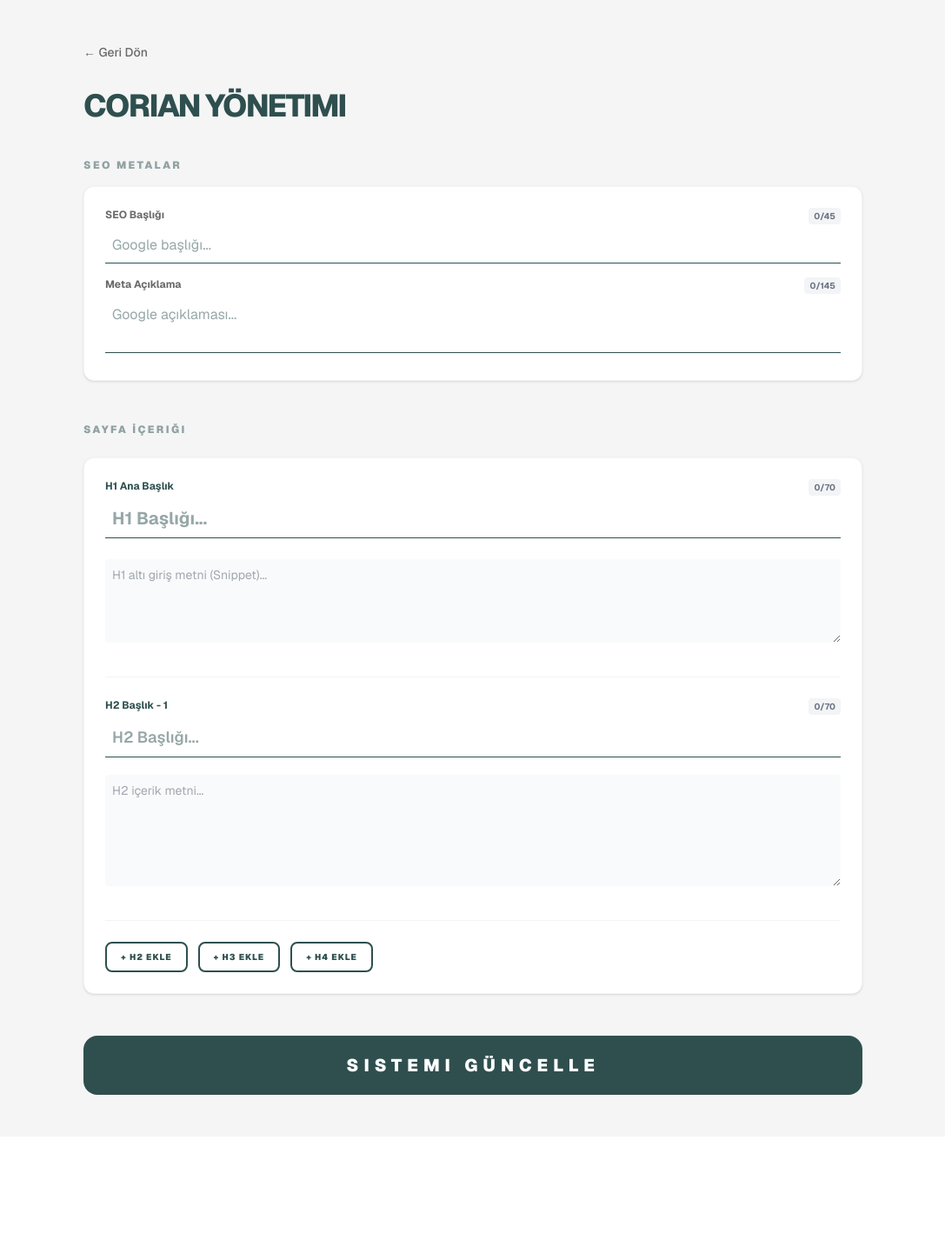
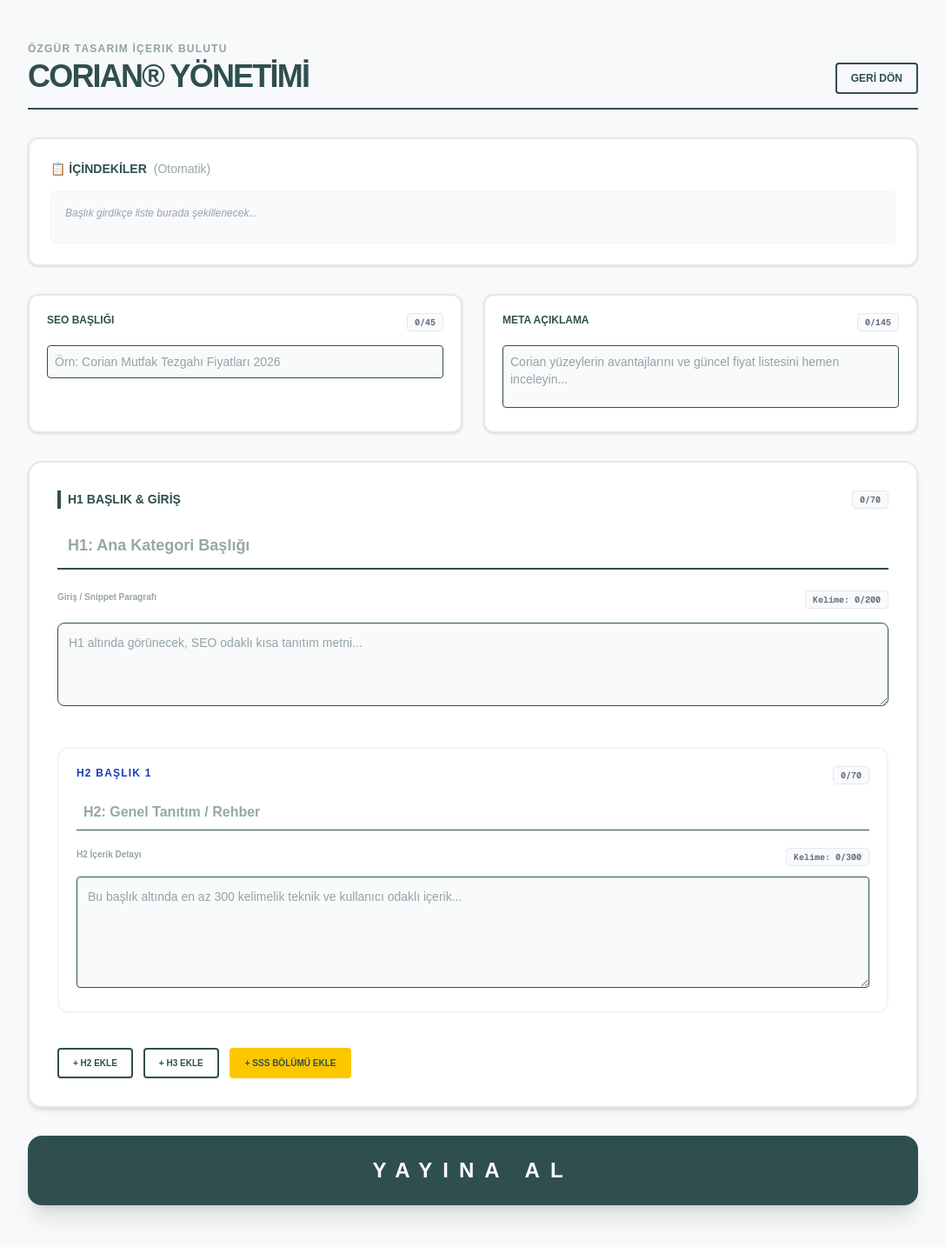
Before and after one commit to ozgurtasarimmobilya-create/my-admin-panel, a Next.js app: page /icerik-yonetimi/corian in a window 1280 px wide. Shown: the whole page at 87% size, without its empty margins (96-1183 px from the left). Before the commit the page ends 1307 px from the top, so only its background shows below. Built offline with nearby package versions, Linux system fonts and the light colour scheme.

Commit message:
sss eklendi, sayfa hatası giderildi ve çerçeveler netleşti

```diff
--- a/app/icerik-yonetimi/corian/page.tsx
+++ b/app/icerik-yonetimi/corian/page.tsx
@@ -1,10 +1,10 @@
 'use client';
 
-import { useState } from 'react';
+import { useState, useMemo } from 'react';
 import Link from 'next/link';
 
-// Hata almamak için veri yapısını tanımlıyoruz
 interface ContentItem {
+  id: string;
   t: string;
   c: string;
 }
@@ -12,90 +12,124 @@
 export default function CorianPanel() {
   const [title, setTitle] = useState('');
   const [desc, setDesc] = useState('');
-  const [h1, setH1] = useState<ContentItem>({ t: '', c: '' });
-  const [h2List, setH2List] = useState<ContentItem[]>([{ t: '', c: '' }]);
+  const [h1, setH1] = useState<ContentItem>({ id: 'h1', t: '', c: '' });
+  const [snippet, setSnippet] = useState<ContentItem>({ id: 'snip', t: '', c: '' });
+  const [h2List, setH2List] = useState<ContentItem[]>([{ id: 'h2-init', t: '', c: '' }]);
   const [h3List, setH3List] = useState<ContentItem[]>([]);
   const [h4List, setH4List] = useState<ContentItem[]>([]);
+  const [sssList, setSssList] = useState<{id: string, q: string, a: string}[]>([]);
+  const [showSSS, setShowSSS] = useState(false);
 
-  const Counter = ({ current, limit }: { current: number, limit: number }) => (
-    <span className={`text-[10px] font-bold px-1.5 py-0.5 rounded ${current > limit ? 'bg-red-100 text-red-600' : 'bg-gray-100 text-gray-500'}`}>
-      {current}/{limit}
+  const getWordCount = (text: string) => text.trim() === '' ? 0 : text.trim().split(/\s+/).length;
+
+  const Counter = ({ current, limit, type = 'char' }: { current: number, limit: number, type?: 'char' | 'word' }) => (
+    <span className={`text-[10px] font-mono font-bold px-2 py-0.5 rounded border ${current > limit || (type === 'word' && current > 0 && current < limit) ? 'bg-red-50 text-red-600 border-red-200' : 'bg-gray-50 text-gray-500 border-gray-200'}`}>
+      {type === 'char' ? `${current}/${limit}` : `Kelime: ${current}/${limit}`}
     </span>
   );
 
+  const innerContents = useMemo(() => {
+    const items = [];
+    if (h1.t) items.push({ t: h1.t, l: 1 });
+    h2List.forEach(i => i.t && items.push({ t: i.t, l: 2 }));
+    h3List.forEach(i => i.t && items.push({ t: i.t, l: 3 }));
+    h4List.forEach(i => i.t && items.push({ t: i.t, l: 4 }));
+    return items;
+  }, [h1, h2List, h3List, h4List]);
+
   return (
-    <main className="min-h-screen bg-[#F5F5F5] p-12 font-sans text-left text-[#2F4F4F]">
-      <div className="max-w-4xl mx-auto">
-        <Link href="/icerik-yonetimi" className="text-[#696969] hover:text-[#2F4F4F] mb-8 inline-block text-sm font-medium">← Geri Dön</Link>
+    <main className="min-h-screen bg-[#F8F9FA] p-6 md:p-12 text-[#2F4F4F]">
+      <div className="max-w-5xl mx-auto space-y-8">
 
-        <h1 className="text-4xl font-extrabold mb-10 tracking-tighter uppercase">Corian Yönetimi</h1>
+        <div className="flex justify-between items-end border-b-2 border-[#2F4F4F] pb-4">
+          <div>
+            <p className="text-xs font-bold opacity-50 uppercase tracking-widest mb-1">Özgür Tasarım İçerik Bulutu</p>
+            <h1 className="text-4xl font-black tracking-tighter">CORIAN® YÖNETİMİ</h1>
+          </div>
+          <Link href="/icerik-yonetimi" className="text-xs font-bold border-2 border-[#2F4F4F] px-4 py-2 rounded hover:bg-[#2F4F4F] hover:text-white transition-all">GERİ DÖN</Link>
+        </div>
 
-        <div className="space-y-12">
-          {/* SEO SECTION */}
-          <section className="space-y-4">
-            <h2 className="text-xs font-black uppercase tracking-[0.2em] opacity-50">SEO Metalar</h2>
-            <div className="bg-white p-6 rounded-xl shadow-sm border border-gray-100 space-y-4">
-              <div>
-                <div className="flex justify-between mb-1"><label className="text-xs font-bold text-[#696969]">SEO Başlığı</label><Counter current={title.length} limit={45} /></div>
-                <input type="text" value={title} onChange={(e) => setTitle(e.target.value)} className="w-full p-2 border-b focus:border-[#2F4F4F] outline-none bg-transparent" placeholder="Google başlığı..." />
-              </div>
-              <div>
-                <div className="flex justify-between mb-1"><label className="text-xs font-bold text-[#696969]">Meta Açıklama</label><Counter current={desc.length} limit={145} /></div>
-                <textarea value={desc} onChange={(e) => setDesc(e.target.value)} className="w-full p-2 border-b focus:border-[#2F4F4F] outline-none bg-transparent h-16 resize-none" placeholder="Google açıklaması..." />
-              </div>
+        {/* OTOMATİK İÇİNDEKİLER */}
+        <section className="bg-white border-2 border-gray-200 rounded-xl p-6 shadow-sm">
+          <h2 className="text-sm font-black mb-4 flex items-center gap-2">📋 İÇİNDEKİLER <span className="font-normal opacity-50">(Otomatik)</span></h2>
+          <div className="bg-gray-50 p-4 rounded border border-gray-100 min-h-[60px]">
+            {innerContents.length === 0 ? <p className="text-xs italic text-gray-400">Başlık girdikçe liste burada şekillenecek...</p> :
+              <ul className="text-xs space-y-2">
+                {innerContents.map((c, i) => (
+                  <li key={i} style={{ paddingLeft: `${(c.l - 1) * 15}px` }} className={c.l === 1 ? "font-bold" : "opacity-70"}>
+                    {c.l > 1 && "— "} {c.t}
+                  </li>
+                ))}
+              </ul>
+            }
           </div>
         </section>
 
-          {/* CONTENT SECTION */}
-          <section className="space-y-6">
-            <h2 className="text-xs font-black uppercase tracking-[0.2em] opacity-50">Sayfa İçeriği</h2>
+        {/* SEO BÖLÜMÜ */}
+        <div className="grid md:grid-cols-2 gap-6">
+          <div className="bg-white border-2 border-gray-200 rounded-xl p-5 shadow-sm space-y-4">
+            <div className="flex justify-between"><label className="text-xs font-black uppercase">SEO Başlığı</label><Counter current={title.length} limit={45} /></div>
+            <input type="text" value={title} onChange={(e) => setTitle(e.target.value)} className="w-full p-2 bg-gray-50 border rounded text-sm outline-none focus:border-[#2F4F4F]" placeholder="Örn: Corian Mutfak Tezgahı Fiyatları 2026" />
+          </div>
+          <div className="bg-white border-2 border-gray-200 rounded-xl p-5 shadow-sm space-y-4">
+            <div className="flex justify-between"><label className="text-xs font-black uppercase">Meta Açıklama</label><Counter current={desc.length} limit={145} /></div>
+            <textarea value={desc} onChange={(e) => setDesc(e.target.value)} className="w-full p-2 bg-gray-50 border rounded text-sm outline-none focus:border-[#2F4F4F] h-[72px] resize-none" placeholder="Corian yüzeylerin avantajlarını ve güncel fiyat listesini hemen inceleyin..." />
+          </div>
+        </div>
 
-            <div className="bg-white p-6 rounded-xl shadow-sm border border-gray-100 space-y-8">
+        {/* ANA İÇERİK BÖLÜMÜ */}
+        <div className="bg-white border-2 border-gray-200 rounded-2xl p-8 shadow-md space-y-10">
+
           {/* H1 & Giriş */}
           <div className="space-y-4">
-                <div className="flex justify-between mb-1"><label className="text-xs font-bold">H1 Ana Başlık</label><Counter current={h1.t.length} limit={70} /></div>
-                <input type="text" value={h1.t} onChange={(e) => setH1({...h1, t: e.target.value})} className="w-full p-2 font-bold text-xl border-b outline-none" placeholder="H1 Başlığı..." />
-                <textarea value={h1.c} onChange={(e) => setH1({...h1, c: e.target.value})} className="w-full p-2 mt-2 text-sm text-gray-600 bg-gray-50 rounded outline-none h-24" placeholder="H1 altı giriş metni (Snippet)..." />
+            <div className="flex justify-between"><label className="text-sm font-black border-l-4 border-[#2F4F4F] pl-2">H1 BAŞLIK & GİRİŞ</label><Counter current={h1.t.length} limit={70} /></div>
+            <input type="text" value={h1.t} onChange={(e) => setH1({...h1, t: e.target.value})} className="w-full p-3 font-bold text-lg border-b-2 outline-none" placeholder="H1: Ana Kategori Başlığı" />
+            <div className="flex justify-between mt-2"><span className="text-[10px] font-bold opacity-50">Giriş / Snippet Paragrafı</span><Counter current={getWordCount(snippet.c)} limit={200} type="word" /></div>
+            <textarea value={snippet.c} onChange={(e) => setSnippet({...snippet, c: e.target.value})} className="w-full p-3 bg-gray-50 border rounded-lg text-sm h-24 outline-none" placeholder="H1 altında görünecek, SEO odaklı kısa tanıtım metni..." />
           </div>
 
-              {/* H2 Listesi */}
+          {/* Dinamik Başlıklar */}
+          <div className="space-y-6">
             {h2List.map((item, i) => (
-                <div key={`h2-${i}`} className="pt-6 border-t border-gray-100 space-y-3">
-                  <div className="flex justify-between mb-1"><label className="text-xs font-bold">H2 Başlık - {i+1}</label><Counter current={item.t.length} limit={70} /></div>
-                  <input type="text" value={item.t} onChange={(e) => {const n=[...h2List]; n[i].t=e.target.value; setH2List(n)}} className="w-full p-2 font-semibold border-b outline-none text-lg" placeholder="H2 Başlığı..." />
-                  <textarea value={item.c} onChange={(e) => {const n=[...h2List]; n[i].c=e.target.value; setH2List(n)}} className="w-full p-2 mt-2 text-sm text-gray-600 bg-gray-50 rounded outline-none h-32" placeholder="H2 içerik metni..." />
+              <div key={item.id} className="p-5 border-2 border-gray-100 rounded-xl space-y-3">
+                <div className="flex justify-between"><label className="text-xs font-black uppercase tracking-widest text-blue-800">H2 Başlık {i+1}</label><Counter current={item.t.length} limit={70} /></div>
+                <input type="text" value={item.t} onChange={(e) => {const n=[...h2List]; n[i].t=e.target.value; setH2List(n)}} className="w-full p-2 border-b font-bold text-md outline-none" placeholder="H2: Genel Tanıtım / Rehber" />
+                <div className="flex justify-between pt-2"><span className="text-[10px] font-bold opacity-50">H2 İçerik Detayı</span><Counter current={getWordCount(item.c)} limit={300} type="word" /></div>
+                <textarea value={item.c} onChange={(e) => {const n=[...h2List]; n[i].c=e.target.value; setH2List(n)}} className="w-full p-3 bg-gray-50 border rounded text-sm h-32 outline-none" placeholder="Bu başlık altında en az 300 kelimelik teknik ve kullanıcı odaklı içerik..." />
               </div>
             ))}
 
-              {/* H3 Listesi */}
             {h3List.map((item, i) => (
-                <div key={`h3-${i}`} className="pt-6 border-t border-gray-100 pl-6 border-l-2 border-gray-200 space-y-3">
-                  <div className="flex justify-between mb-1"><label className="text-xs font-bold">H3 Başlık - {i+1}</label><Counter current={item.t.length} limit={70} /></div>
-                  <input type="text" value={item.t} onChange={(e) => {const n=[...h3List]; n[i].t=e.target.value; setH3List(n)}} className="w-full p-2 font-medium border-b outline-none text-md" placeholder="H3 Başlığı..." />
-                  <textarea value={item.c} onChange={(e) => {const n=[...h3List]; n[i].c=e.target.value; setH3List(n)}} className="w-full p-2 mt-2 text-sm text-gray-600 bg-gray-50 rounded outline-none h-24" placeholder="H3 içerik metni..." />
+              <div key={item.id} className="p-5 border-2 border-gray-100 rounded-xl ml-8 space-y-3 bg-gray-50/30">
+                <div className="flex justify-between"><label className="text-xs font-black uppercase tracking-widest text-green-800">H3 Başlık {i+1}</label><Counter current={item.t.length} limit={70} /></div>
+                <input type="text" value={item.t} onChange={(e) => {const n=[...h3List]; n[i].t=e.target.value; setH3List(n)}} className="w-full p-2 border-b font-bold text-sm outline-none" placeholder="H3: İlgili Makale / Alt Konu" />
+                <textarea value={item.c} onChange={(e) => {const n=[...h3List]; n[i].c=e.target.value; setH3List(n)}} className="w-full p-3 bg-white border rounded text-sm h-24 outline-none" placeholder="H3 içeriği..." />
               </div>
             ))}
 
-              {/* H4 Listesi */}
-              {h4List.map((item, i) => (
-                <div key={`h4-${i}`} className="pt-6 border-t border-gray-100 pl-12 border-l-2 border-gray-100 space-y-3">
-                  <div className="flex justify-between mb-1"><label className="text-xs font-bold">H4 Başlık - {i+1}</label><Counter current={item.t.length} limit={70} /></div>
-                  <input type="text" value={item.t} onChange={(e) => {const n=[...h4List]; n[i].t=e.target.value; setH4List(n)}} className="w-full p-2 text-sm border-b outline-none font-medium text-gray-700" placeholder="H4 Başlığı..." />
-                  <textarea value={item.c} onChange={(e) => {const n=[...h4List]; n[i].c=e.target.value; setH4List(n)}} className="w-full p-2 mt-2 text-xs text-gray-500 bg-gray-50 rounded outline-none h-20" placeholder="H4 içerik metni..." />
+            {/* Kontroller */}
+            <div className="flex gap-3 pt-4">
+              <button onClick={() => setH2List([...h2List, {id: `h2-${Date.now()}`, t:'', c:''}])} className="text-[10px] font-black border-2 border-[#2F4F4F] px-4 py-2 rounded hover:bg-[#2F4F4F] hover:text-white transition-all">+ H2 EKLE</button>
+              <button onClick={() => setH3List([...h3List, {id: `h3-${Date.now()}`, t:'', c:''}])} className="text-[10px] font-black border-2 border-[#2F4F4F] px-4 py-2 rounded hover:bg-[#2F4F4F] hover:text-white transition-all">+ H3 EKLE</button>
+              {!showSSS && <button onClick={() => setShowSSS(true)} className="text-[10px] font-black bg-yellow-400 border-2 border-yellow-400 px-4 py-2 rounded hover:bg-yellow-500 transition-all">+ SSS BÖLÜMÜ EKLE</button>}
+            </div>
+          </div>
+
+          {/* SSS BÖLÜMÜ (Şartlı Gösterim) */}
+          {showSSS && (
+            <div className="mt-10 p-6 border-4 border-yellow-100 rounded-2xl space-y-6">
+              <div className="flex justify-between items-center"><h3 className="text-sm font-black uppercase tracking-tighter italic">❓ Sıkça Sorulan Sorular</h3><button onClick={() => setSssList([...sssList, {id: `sss-${Date.now()}`, q:'', a:''}])} className="text-[10px] font-bold underline">+ Yeni Soru</button></div>
+              {sssList.map((item, i) => (
+                <div key={item.id} className="space-y-2 border-b border-yellow-50 pb-4">
+                  <input type="text" value={item.q} onChange={(e) => {const n=[...sssList]; n[i].q=e.target.value; setSssList(n)}} className="w-full p-2 text-xs font-bold border rounded outline-none" placeholder={`Soru ${i+1}: Corian tezgah dayanıklı mıdır?`} />
+                  <textarea value={item.a} onChange={(e) => {const n=[...sssList]; n[i].a=e.target.value; setSssList(n)}} className="w-full p-2 text-xs border rounded h-16 outline-none bg-yellow-50/30" placeholder="Cevap..." />
                 </div>
               ))}
+            </div>
+          )}
+        </div>
 
-              {/* Kontrol Butonları */}
-              <div className="flex gap-3 pt-6 border-t border-gray-100">
-                <button type="button" onClick={() => setH2List([...h2List, {t:'', c:''}])} className="text-[10px] font-black tracking-widest border-2 border-[#2F4F4F] px-4 py-2 rounded-lg hover:bg-[#2F4F4F] hover:text-white transition-all">+ H2 EKLE</button>
-                <button type="button" onClick={() => setH3List([...h3List, {t:'', c:''}])} className="text-[10px] font-black tracking-widest border-2 border-[#2F4F4F] px-4 py-2 rounded-lg hover:bg-[#2F4F4F] hover:text-white transition-all">+ H3 EKLE</button>
-                <button type="button" onClick={() => setH4List([...h4List, {t:'', c:''}])} className="text-[10px] font-black tracking-widest border-2 border-[#2F4F4F] px-4 py-2 rounded-lg hover:bg-[#2F4F4F] hover:text-white transition-all">+ H4 EKLE</button>
-              </div>
-            </div>
-          </section>
-
-          <button className="w-full bg-[#2F4F4F] text-white py-5 rounded-2xl font-black text-xl hover:shadow-2xl transition-all uppercase tracking-[0.3em] active:scale-[0.98]">Sistemi Güncelle</button>
-        </div>
+        <button className="w-full bg-[#2F4F4F] text-white py-6 rounded-2xl font-black text-2xl shadow-xl hover:bg-[#1a2e2e] transition-all uppercase tracking-[0.5em]">YAYINA AL</button>
       </div>
     </main>
   );
```
Lines whose indentation alone changed are shown as unchanged.
